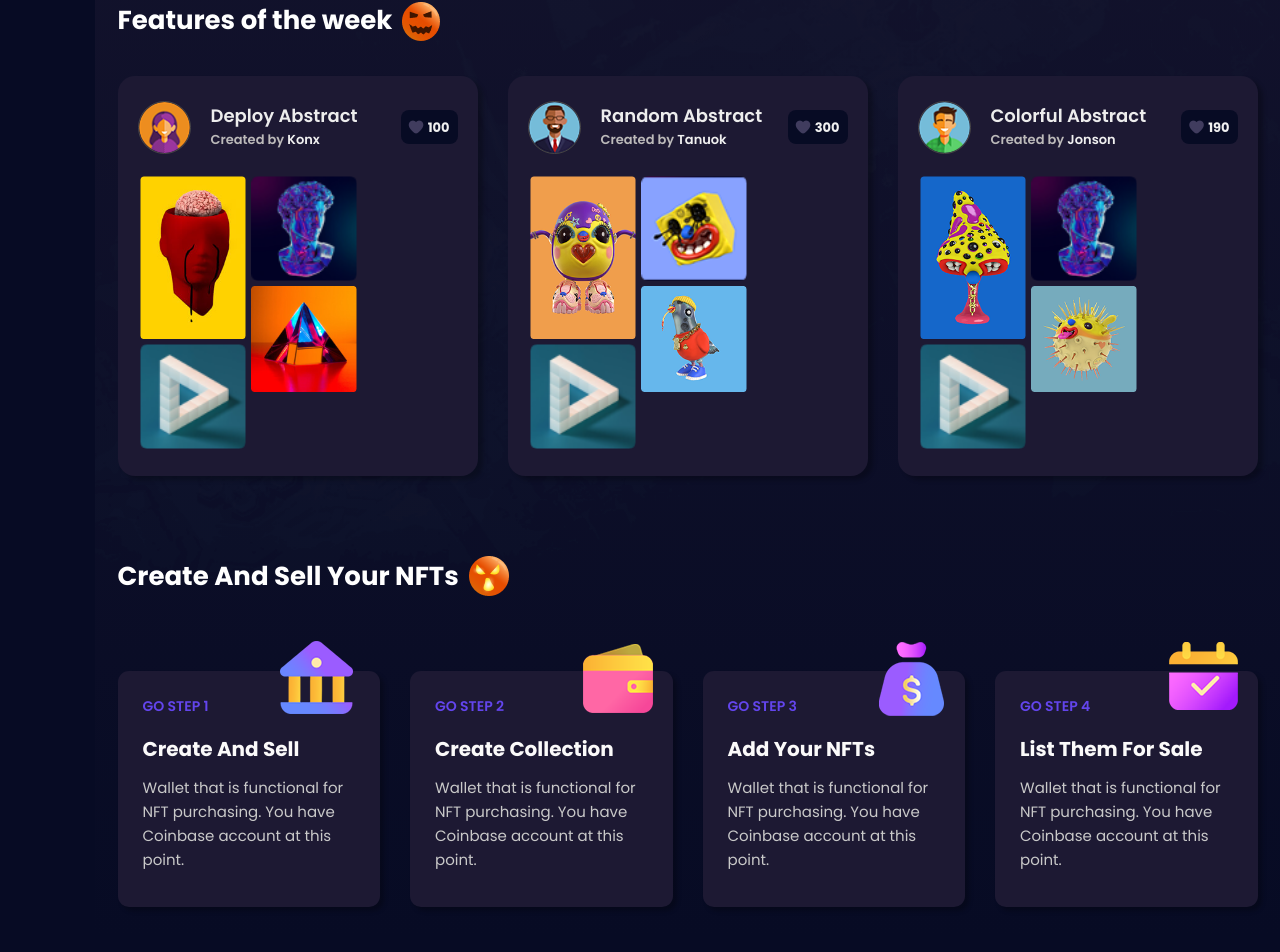
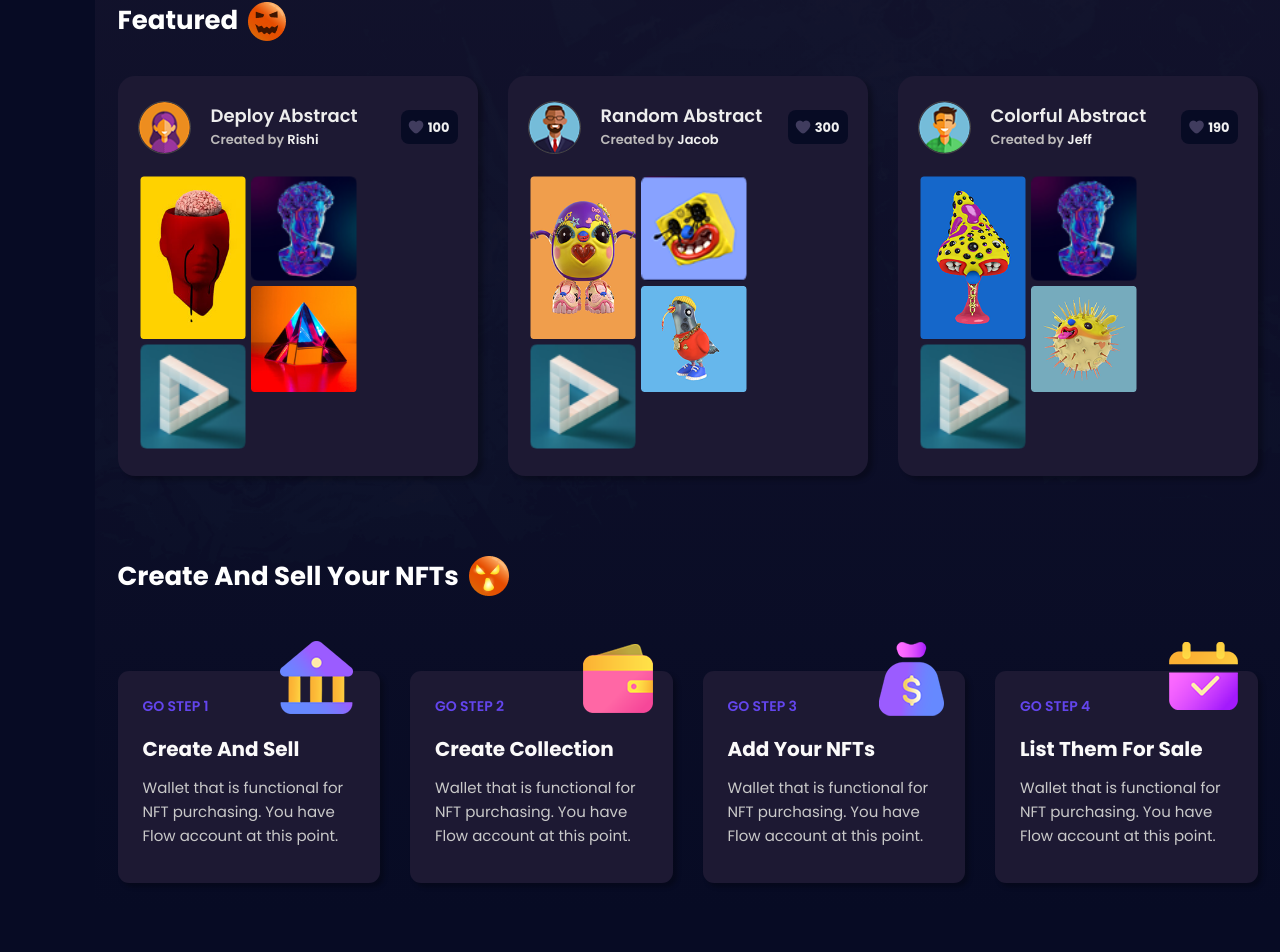
Before and after one commit to secret-point/Orchidz, a React (Create React App) app: page / in a window 1280 px wide. Shown: the part 1636-2588 px from the top of the page. Built offline with nearby package versions, Linux system fonts and the light colour scheme.

Commit message:
newer commits

```diff
--- a/src/Components/Blog/BlogContent.jsx
+++ b/src/Components/Blog/BlogContent.jsx
@@ -17,7 +17,7 @@ const BlogContent = () => {
                     <li><a href="/#"><i className="flaticon-calendar" />Mar 10, 2022</a></li>
                   </ul>
                   <h4 className="title"><a href="/blog-details">Marketplace is the online shop for the video</a></h4>
-                  <p>Wallet that is functional for NFT purcasin You have Coinbase account at this point.Lorem ipsum nsectetur. Non fungible tokens or NFTs are cryptographic assets on a blockchain with unique identification codes a metadata that distinguish them from each other Unlike cryptocurren.</p>
+                  <p>Wallet that is functional for NFT purcasin You have Flow account at this point.Lorem ipsum nsectetur. Non fungible tokens or NFTs are cryptographic assets on a blockchain with unique identification codes a metadata that distinguish them from each other Unlike cryptocurren.</p>
                   <div className="blog-line" />
                   <ul className="blog-post-bottom">
                     <li className="read-more"><a href="/blog-details" className="btn">Read more</a></li>
@@ -43,7 +43,7 @@ const BlogContent = () => {
                     <li><a href="/#"><i className="flaticon-calendar" />Mar 10, 2022</a></li>
                   </ul>
                   <h4 className="title"><a href="/blog-details">Marketplace is the online shop for the video</a></h4>
-                  <p>Wallet that is functional for NFT purcasin You have Coinbase account at this point.Lorem ipsum nsectetur. Non fungible tokens or NFTs are cryptographic assets on a blockchain with unique identification codes a metadata that distinguish them from each other Unlike cryptocurren.</p>
+                  <p>Wallet that is functional for NFT purcasin You have Flow account at this point.Lorem ipsum nsectetur. Non fungible tokens or NFTs are cryptographic assets on a blockchain with unique identification codes a metadata that distinguish them from each other Unlike cryptocurren.</p>
                   <div className="blog-line" />
                   <ul className="blog-post-bottom">
                     <li className="read-more"><a href="/blog-details" className="btn">Read more</a></li>
@@ -69,7 +69,7 @@ const BlogContent = () => {
                     <li><a href="/#"><i className="flaticon-calendar" />Mar 10, 2022</a></li>
                   </ul>
                   <h4 className="title"><a href="/blog-details">Marketplace is the online shop for the video</a></h4>
-                  <p>Wallet that is functional for NFT purcasin You have Coinbase account at this point.Lorem ipsum nsectetur. Non fungible tokens or NFTs are cryptographic assets on a blockchain with unique identification codes a metadata that distinguish them from each other Unlike cryptocurren.</p>
+                  <p>Wallet that is functional for NFT purcasin You have Flow account at this point.Lorem ipsum nsectetur. Non fungible tokens or NFTs are cryptographic assets on a blockchain with unique identification codes a metadata that distinguish them from each other Unlike cryptocurren.</p>
                   <div className="blog-line" />
                   <ul className="blog-post-bottom">
                     <li className="read-more"><a href="/blog-details" className="btn">Read more</a></li>
@@ -102,7 +102,7 @@ const BlogContent = () => {
                     <ul>
                       <li><a href="/#">Domain Names <i className="fas fa-angle-double-right" /></a></li>
                       <li><a href="/#">Photography <i className="fas fa-angle-double-right" /></a></li>
-                      <li><a href="/#">Coinbase <i className="fas fa-angle-double-right" /></a></li>
+                      <li><a href="/#">Flow <i className="fas fa-angle-double-right" /></a></li>
                       <li><a href="/#">Trading Cards <i className="fas fa-angle-double-right" /></a></li>
                     </ul>
                   </div>
--- a/src/Components/Blog/BlogDetailsContent.jsx
+++ b/src/Components/Blog/BlogDetailsContent.jsx
@@ -17,16 +17,16 @@ const BlogDetailsContent = () => {
                     <li><a href="/#"><i className="flaticon-calendar" />Mar 10, 2022</a></li>
                   </ul>
                   <h4 className="title">Marketplace is the online shop for the video</h4>
-                  <p>Wallet that is functional for NFT purcasin You have Coinbase account at this point.Lorem ipsum nsectetur. Non fungible tokens or NFTs are cryptographic assets on a blockchain with unique identification codes a metadata that distinguish them from each other Unlike cryptocurren.There are many variations of passages of Lorem Ipsum available, but the majority have suffered alteration in some form.</p>
-                  <p>Dallet that is functional for NFT purcasin You have Coinbase account at this point.Lorem ipsum nsectetur. Non fungible tokens or NFTs are cryptographic assets on a blockchain with unique identification codes a metadata that distinguish them from each other Unlike cryptocurren.</p>
+                  <p>Wallet that is functional for NFT purcasin You have Flow account at this point.Lorem ipsum nsectetur. Non fungible tokens or NFTs are cryptographic assets on a blockchain with unique identification codes a metadata that distinguish them from each other Unlike cryptocurren.There are many variations of passages of Lorem Ipsum available, but the majority have suffered alteration in some form.</p>
+                  <p>Dallet that is functional for NFT purcasin You have Flow account at this point.Lorem ipsum nsectetur. Non fungible tokens or NFTs are cryptographic assets on a blockchain with unique identification codes a metadata that distinguish them from each other Unlike cryptocurren.</p>
                   <blockquote>
-                    “ Wallet that is functional for NFT purcasin You have Coinbase account at this point.Lorem ipsum nsectetur. Non fungible tokens or NFTs are cryptographic assets on a blockchain with unique identification codes “
+                    “ Wallet that is functional for NFT purcasin You have Flow account at this point.Lorem ipsum nsectetur. Non fungible tokens or NFTs are cryptographic assets on a blockchain with unique identification codes “
                     <footer>jon Bernthal</footer>
                   </blockquote>
-                  <p>Mallet that is functional for NFT purcasin You have Coinbase account at this point.Lorem ipsum nsectetur. Non fungible tokens or NFTs are cryptographic assets on a blockchain with unique identification codes a metadata that distinguish them from each other Unlike cryptocurren.There are many variations of passages of Lorem Ipsum available, but the majority have suffered alteration in some form.</p>
+                  <p>Mallet that is functional for NFT purcasin You have Flow account at this point.Lorem ipsum nsectetur. Non fungible tokens or NFTs are cryptographic assets on a blockchain with unique identification codes a metadata that distinguish them from each other Unlike cryptocurren.There are many variations of passages of Lorem Ipsum available, but the majority have suffered alteration in some form.</p>
                   <h4 className="small-title">The online shop for the video</h4>
-                  <p>Gallet that is functional for NFT purcasin You have Coinbase account at this point.Lorem ipsum nsectetur. Non fungible tokens or NFTs are cryptographic assets on a blockchain with unique identification codes a metadata that distinguish them from each other Unlike cryptocurren.</p>
-                  <p>Wallet that is functional for NFT purcasin You have Coinbase account at this point.Lorem ipsum nsectetur. Non fungible tokens or NFTs are cryptographic assets on a blockchain with unique identification codes a metadata that distinguish them from each other Unlike cryptocurren.There are many variations of passages of Lorem Ipsum available, but the majority have suffered alteration in some form.</p>
+                  <p>Gallet that is functional for NFT purcasin You have Flow account at this point.Lorem ipsum nsectetur. Non fungible tokens or NFTs are cryptographic assets on a blockchain with unique identification codes a metadata that distinguish them from each other Unlike cryptocurren.</p>
+                  <p>Wallet that is functional for NFT purcasin You have Flow account at this point.Lorem ipsum nsectetur. Non fungible tokens or NFTs are cryptographic assets on a blockchain with unique identification codes a metadata that distinguish them from each other Unlike cryptocurren.There are many variations of passages of Lorem Ipsum available, but the majority have suffered alteration in some form.</p>
                   <div className="blog-line" />
                   <div className="blog-details-bottom">
                     <div className="blog-details-tags">
@@ -113,7 +113,7 @@ const BlogDetailsContent = () => {
                     <ul>
                       <li><a href="/#">Domain Names <i className="fas fa-angle-double-right" /></a></li>
                       <li><a href="/#">Photography <i className="fas fa-angle-double-right" /></a></li>
-                      <li><a href="/#">Coinbase <i className="fas fa-angle-double-right" /></a></li>
+                      <li><a href="/#">Flow <i className="fas fa-angle-double-right" /></a></li>
                       <li><a href="/#">Trading Cards <i className="fas fa-angle-double-right" /></a></li>
                     </ul>
                   </div>
--- a/src/Components/Footer/LoginPage.jsx
+++ b/src/Components/Footer/LoginPage.jsx
@@ -59,7 +59,7 @@ const LoginPage = () => {
             <p>The top NFTs ,, ranked by volume, floor price and other.</p>
             <ul className="another-way-list">
               <li><a href="/#"><img src="assets/img/icons/signup_icon01.png" alt="" />MetaMask <span>Popular</span></a></li>
-              <li><a href="/#"><img src="assets/img/icons/signup_icon02.png" alt="" />Coinbase Wallet</a></li>
+              <li><a href="/#"><img src="assets/img/icons/signup_icon02.png" alt="" />Flow Wallet</a></li>
               <li><a href="/#"><img src="assets/img/icons/signup_icon03.png" alt="" />Wallet Connect</a></li>
               <li><a href="/#"><img src="assets/img/icons/signup_icon04.png" alt="" />Fortmatic</a></li>
             </ul>
--- a/src/Components/IndexOne/SellNft.jsx
+++ b/src/Components/IndexOne/SellNft.jsx
@@ -17,7 +17,7 @@ const SellNft = () => {
             <img src="assets/img/icons/nfts_01.png" alt="" className="icon" />
             <span className="step-count">go step 1</span>
             <h5 className="title">Create And Sell</h5>
-            <p>Wallet that is functional for NFT purchasing. You have Coinbase account at this point.</p>
+            <p>Wallet that is functional for NFT purchasing. You have Flow account at this point.</p>
           </div>
         </div>
         <div className="col-xl-3 col-lg-4 col-md-6">
@@ -25,7 +25,7 @@ const SellNft = () => {
             <img src="assets/img/icons/nfts_02.png" alt="" className="icon" />
             <span className="step-count">go step 2</span>
             <h5 className="title">Create Collection</h5>
-            <p>Wallet that is functional for NFT purchasing. You have Coinbase account at this point.</p>
+            <p>Wallet that is functional for NFT purchasing. You have Flow account at this point.</p>
           </div>
         </div>
         <div className="col-xl-3 col-lg-4 col-md-6">
@@ -33,7 +33,7 @@ const SellNft = () => {
             <img src="assets/img/icons/nfts_03.png" alt="" className="icon" />
             <span className="step-count">go step 3</span>
             <h5 className="title">Add Your NFTs</h5>
-            <p>Wallet that is functional for NFT purchasing. You have Coinbase account at this point.</p>
+            <p>Wallet that is functional for NFT purchasing. You have Flow account at this point.</p>
           </div>
         </div>
         <div className="col-xl-3 col-lg-4 col-md-6">
@@ -41,7 +41,7 @@ const SellNft = () => {
             <img src="assets/img/icons/nfts_04.png" alt="" className="icon" />
             <span className="step-count">go step 4</span>
             <h5 className="title">List Them For Sale</h5>
-            <p>Wallet that is functional for NFT purchasing. You have Coinbase account at this point.</p>
+            <p>Wallet that is functional for NFT purchasing. You have Flow account at this point.</p>
           </div>
         </div>
       </div>
--- a/src/Components/IndexOne/WeekFeatures.jsx
+++ b/src/Components/IndexOne/WeekFeatures.jsx
@@ -30,7 +30,7 @@ const WeekFeatures = () => {
           <div className="row">
             <div className="col-lg-12">
               <div className="section-title mb-35">
-                <h2 className="title">Features of the week <img src="assets/img/icons/title_icon02.png" alt="" /></h2>
+                <h2 className="title">Featured  <img src="assets/img/icons/title_icon02.png" alt="" /></h2>
               </div>
             </div>
           </div>
@@ -44,7 +44,7 @@ const WeekFeatures = () => {
                     </div>
                     <div className="features-avatar-info">
                       <h5 className="title"><a href="/nft-marketplace">Deploy Abstract</a></h5>
-                      <span>Created by <a href="/author-profile">Konx</a></span>
+                      <span>Created by <a href="/author-profile">Rishi</a></span>
                     </div>
                   </div>
                   <div className="features-item-wishlist">
@@ -67,7 +67,7 @@ const WeekFeatures = () => {
                     </div>
                     <div className="features-avatar-info">
                       <h5 className="title"><a href="/nft-marketplace">Random Abstract</a></h5>
-                      <span>Created by <a href="/author-profile">Tanuok</a></span>
+                      <span>Created by <a href="/author-profile">Jacob</a></span>
                     </div>
                   </div>
                   <div className="features-item-wishlist">
@@ -89,7 +89,7 @@ const WeekFeatures = () => {
                     </div>
                     <div className="features-avatar-info">
                       <h5 className="title"><a href="/nft-marketplace">Colorful Abstract</a></h5>
-                      <span>Created by <a href="/author-profile">Jonson</a></span>
+                      <span>Created by <a href="/author-profile">Jeff</a></span>
                     </div>
                   </div>
                   <div className="features-item-wishlist">
--- a/src/Components/InnerPages/LoginPage.jsx
+++ b/src/Components/InnerPages/LoginPage.jsx
@@ -59,7 +59,7 @@ const LoginPage = () => {
             <p>The top NFTs, ranked by volume, floor price and other.</p>
             <ul className="another-way-list">
               <li><a href="/#"><img src="assets/img/icons/signup_icon01.png" alt="" />MetaMask <span>Popular</span></a></li>
-              <li><a href="/#"><img src="assets/img/icons/signup_icon02.png" alt="" />Coinbase Wallet</a></li>
+              <li><a href="/#"><img src="assets/img/icons/signup_icon02.png" alt="" />Flow Wallet</a></li>
               <li><a href="/#"><img src="assets/img/icons/signup_icon03.png" alt="" />Wallet Connect</a></li>
               <li><a href="/#"><img src="assets/img/icons/signup_icon04.png" alt="" />Fortmatic</a></li>
             </ul>
```
